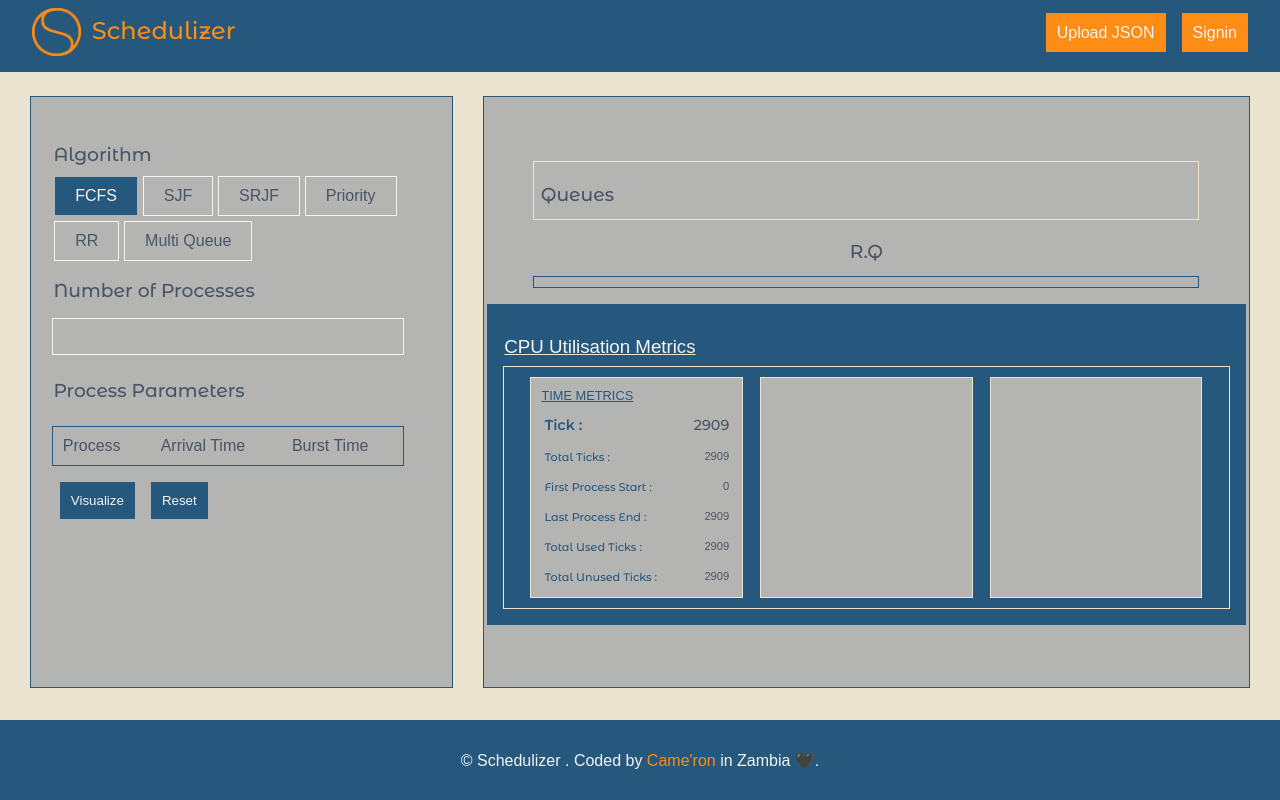
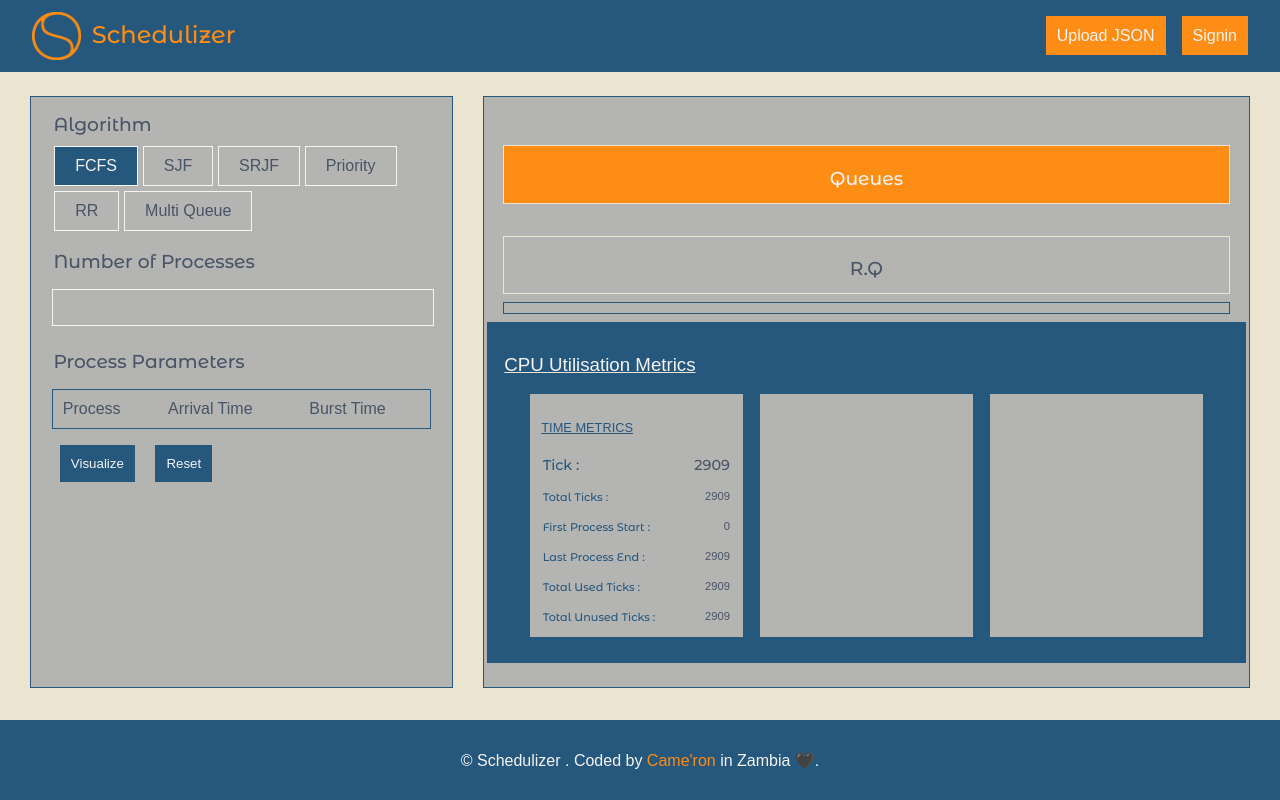
Before and after one commit to cameron-floid/schedulizer, a plain HTML site: page index.html in a window 1280 px wide. Drawn offline with Linux system fonts and the light colour scheme; files whose address does not match are found by name; a web font is replaced by a local one.

Commit message:
refactored the styles and added more color to the visual panel

```diff
--- a/assets/styles.css
+++ b/assets/styles.css
@@ -133,65 +133,42 @@
     font-style: italic;
 }
 
-/* Define @font-face rules for each font style */
-@font-face {
-    font-family: 'Montserrat Alternates';
-    src: url('assets/montserrat-alternatives/MontserratAlternates-Thin.ttf') format('truetype');
-    font-weight: 100;
-    font-style: normal;
-}
-
-/* Define @font-face rules for other font weights and styles */
-
 /* Apply the font-family to appropriate elements */
-body {
+body,
+h1,
+h2,
+h3,
+header,
+nav,
+ul,
+li,
+a,
+p {
     font-family: 'Montserrat Alternates', sans-serif;
 }
 
 /* Apply different font styles for different headers */
 h1 {
-    font-family: 'Montserrat Alternates', sans-serif;
-    font-weight: 700;
-    /* Example: Bold */
-    font-style: italic;
-    /* Example: Italic */
+    font: italic 700 'Montserrat Alternates', sans-serif;
 }
 
 h2 {
-    font-family: 'Montserrat Alternates', sans-serif;
     font-weight: 400;
-    /* Example: Regular */
 }
 
 h3 {
-    font-family: 'Montserrat Alternates', sans-serif;
     font-weight: 300;
-    /* Example: Light */
 }
 
 /* Apply different font styles for different elements */
-header {
-    font-family: 'Montserrat Alternates', sans-serif;
-}
 
-nav {
-    font-family: 'Montserrat Alternates', sans-serif;
-}
-
-ul,
-li,
-a {
-    font-family: 'Montserrat Alternates', sans-serif;
-}
-
-html {
+html,
+body {
     padding: 0;
     margin: 0;
 }
 
 body {
-    padding: 0;
-    margin: 0;
     background-color: var(--background);
 }
 
@@ -214,8 +191,8 @@ header {
     top: 0;
     width: 100%;
     display: flex;
-    flex-direction: row;
     justify-content: space-between;
+    align-items: center;
 }
 
 ul {
@@ -223,20 +200,21 @@ ul {
     list-style-type: none;
 }
 
-.header-col li {
-    margin: 0.5rem 0;
+.header-col {
+    margin: 0 1.5rem;
+    display: flex;
+    align-items: center;
 }
 
-.header-col.logo a {
+.logo a {
+    display: flex;
     margin: 0;
     padding: 0;
-    display: flex;
     text-decoration: none;
 }
 
 .btn {
     text-decoration: none;
-    /* border: 1px solid var(--grey); */
     border: 1px solid transparent;
     padding: 10px;
     margin: .5rem;
@@ -257,11 +235,6 @@ ul {
     margin-right: .5rem;
 }
 
-.header-col {
-    margin: 0 1.5rem;
-    display: flex;
-}
-
 .logo-text {
     font-size: 1.5rem;
     color: var(--primary);
@@ -277,8 +250,6 @@ ul {
 .secondary-btn:hover {
     background: var(--primary);
     box-shadow: 4px 4px 0 0 var(--secondary);
-    /* border: 1px solid var(--text-light); */
-    border: 1px solid transparent;
 }
 
 footer {
@@ -300,75 +271,56 @@ footer {
     text-decoration: none;
 }
 
-
 .view-port {
     background-color: var(--background);
     display: flex;
     height: 74vh;
-    width: auto;
     justify-content: space-evenly;
     margin: 6rem 0;
 }
 
-.control-panel {
-    flex: 0.33;
+.control-panel,
+.visual-panel {
     width: 100%;
     border: 1px solid var(--secondary);
     background-color: var(--grey);
-    display: flex;
-    min-height: 150px;
-    /* Set a minimum height for the control panel */
-    overflow-y: auto;
-    /* Add vertical scroll if content exceeds the height */
 }
 
-.control-panel.scrollable {
-    overflow: hidden;
+.control-panel {
+    flex: 0.33;
+    min-height: 150px;
     overflow-y: auto;
 }
 
 .visual-panel {
     flex: .6;
-    width: 100%;
-    border: 1px solid var(--secondary);
-    background-color: var(--grey);
 }
 
-.visual-group {
-    display: flex;
+.visual-group,
+.visual-row,
+.queues {
     width: 95%;
-    margin: 1rem auto 1rem auto;
-    flex-direction: column;
+    margin: 1rem auto;
 }
 
-.visual-row:first-child {
+.first-row.queue-row {
     margin-top: 3rem;
+    margin-bottom: 2rem;
+    background: var(--primary);
 }
 
-.visual-row {
-    width: 90%;
-    margin: .5rem auto .5rem auto;
+.first-row.queue-row .header-text {
+    color: var(--text-light);
+}
+
+.queue-row {
     border: 1px solid var(--background);
     padding: .3rem;
-}
-
-.queues {
-    display: flex;
-    width: 95%;
-    margin: 1rem auto 1rem auto;
-    flex-direction: column;
+    margin: .5rem auto;
 }
 
 .queue-row.header-text-row .header-text {
     text-align: center;
-    margin: 0 auto 0 auto;
-}
-
-.queue-row {
-    overflow-x: auto;
-    width: 90%;
-    padding: .3rem;
-    margin: .5rem auto .5rem auto;
 }
 
 .process {
@@ -379,9 +331,7 @@ footer {
     font-size: .8rem;
     color: var(--text-light);
     margin: .15rem;
-    white-space: normal;
 }
-
 
 .queue {
     border: 1px solid var(--secondary);
@@ -434,7 +384,6 @@ footer {
 }
 
 .stat-row {
-    border: 1px solid var(--background);
     display: flex;
     padding: 10px;
     justify-content: space-evenly;
@@ -443,12 +392,10 @@ footer {
 .stat-box {
     flex: .3;
     background: var(--grey);
-    border: 1px solid var(--background);
     padding: 5px;
 }
 
 .stat-box .header-text {
-    margin: 0;
     padding: 5px;
     text-align: left;
     text-transform: uppercase;
@@ -464,7 +411,6 @@ footer {
     text-transform: capitalize;
     text-align: left;
     padding: 0.5rem;
-    margin: 0;
 }
 
 .metric-label::after {
@@ -481,11 +427,7 @@ footer {
     font-weight: 400;
 }
 
-.metric.clock .metric-label {
-    font-weight: 600;
-    font-size: .9rem;
-}
-
+.metric.clock .metric-label,
 .metric.clock .metric-value {
     font-weight: 500;
     font-size: .9rem;
@@ -499,11 +441,9 @@ footer {
 
 .button-group {
     display: inline-flex;
-    flex-direction: row;
     align-items: center;
     flex-wrap: wrap;
     justify-content: flex-start;
-
 }
 
 .button-group input[type="radio"] {
@@ -522,7 +462,6 @@ footer {
 .button-group input[type="radio"]:checked+label {
     background-color: var(--secondary);
     color: var(--text-light);
-    border-color: var(--grey);
 }
 
 .btn-option {
@@ -534,7 +473,8 @@ input[type="text"],
 input[type="email"],
 input[type="password"],
 input[type="number"],
-textarea {
+textarea,
+select {
     font-family: 'Montserrat Alternates', sans-serif;
     padding: 10px;
     margin: 0.5rem 0;
@@ -552,35 +492,26 @@ textarea {
     margin: 1rem 0.1rem 0.5rem;
 }
 
-.form-row {
-    display: flex;
-    width: 93%;
-    justify-content: space-between;
-}
-
-/* Style the input field on focus */
+/* Style input fields on focus */
 input:focus,
-textarea:focus {
+textarea:focus,
+select:focus-visible {
     border-color: var(--secondary);
     outline: none;
 }
 
-
 /* Process table */
-/* Style the table */
 table {
     width: 100%;
     border-collapse: collapse;
     margin-top: 1rem;
 }
 
-/* Style table header */
 thead {
     color: var(--text-dark);
     border: 1px solid var(--secondary);
 }
 
-/* Style table header cells */
 th {
     padding: 10px;
     text-align: left;
@@ -588,17 +519,14 @@ th {
     font-size: 1rem;
 }
 
-/* Style table body rows */
 tbody tr:nth-child(even) {
     background-color: var(--grey);
 }
 
-/* Style table body cells */
 td {
     padding: 5px 10px;
 }
 
-/* Style input fields within the table */
 table input[type="number"] {
     font-family: 'Montserrat Alternates', sans-serif;
     padding: 5px;
@@ -609,101 +537,32 @@ table input[type="number"] {
     width: 100%;
 }
 
-/* Style input fields on focus within the table */
 table input[type="number"]:focus {
     border-color: var(--secondary);
     outline: none;
 }
 
-.scrollable {
+/* Scrollbar styling */
+.scrollable,
+.horizontal-scroll {
     overflow: hidden;
-    overflow-y: scroll;
-    /* max-height: 100px; */
+    overflow-y: auto;
+    overflow-x: hidden;
 }
 
-/* Show the scrollbar for vertical scrolling */
-.scrollable::-webkit-scrollbar {
+.scrollable::-webkit-scrollbar,
+.horizontal-scroll::-webkit-scrollbar {
     width: 12px;
-    margin-left: 1rem;
+    height: 12px;
+    background-color: var(--grey);
 }
 
-/* Track */
-.scrollable::-webkit-scrollbar-track {
-    background: var(--grey);
-    border: 1px solid var(--text-light);
+.scrollable::-webkit-scrollbar-thumb,
+.horizontal-scroll::-webkit-scrollbar-thumb {
+    background-color: var(--secondary);
 }
 
-/* Handle */
-.scrollable::-webkit-scrollbar-thumb {
-    background: var(--secondary);
+.scrollable::-webkit-scrollbar-thumb:hover,
+.horizontal-scroll::-webkit-scrollbar-thumb:hover {
+    background-color: var(--primary);
 }
-
-/* Handle on hover */
-.scrollable::-webkit-scrollbar-thumb:hover {
-    background: var(--primary);
-}
-
-/* queue row styles */
-
-.horizontal-scroll {
-    overflow-x: auto;
-    overflow-y: hidden;
-    white-space: nowrap;
-}
-
-/* Show the scrollbar for horizontal scrolling */
-.horizontal-scroll::-webkit-scrollbar {
-    height: 12px;
-    margin-top: 1rem;
-}
-
-/* Track */
-.horizontal-scroll::-webkit-scrollbar-track {
-    background: var(--grey);
-    border: 1px solid var(--text-light);
-}
-
-/* Handle */
-.horizontal-scroll::-webkit-scrollbar-thumb {
-    background: var(--secondary);
-}
-
-/* Handle on hover */
-.horizontal-scroll::-webkit-scrollbar-thumb:hover {
-    background: var(--primary);
-}
-
-
-/* Style the select field */
-select {
-    padding: 8px;
-    font-size: 14px;
-    border: 1px solid var(--text-light);
-    background: transparent;
-    border-radius: 0;
-    /* Ensure sharp corners */
-}
-
-select:focus-visible {
-    outline: none;
-}
-
-/* Style the options */
-select option {
-    padding: 8px;
-    font-size: 14px;
-    background: var(--grey);
-    border: 1px solid var(--text-light);
-    border-radius: 0;
-}
-
-select:focus>option:checked {
-    background: var(--secondary) !important;
-    color: var(--text-light) !important;
-}
-
-/* Style for hovered options */
-.option-hover {
-    background-color: var(--primary);
-    color: var(--text-light);
-}
--- a/index.html
+++ b/index.html
@@ -157,7 +157,7 @@
         <div class="visual-panel scrollable">
 
             <div class="visual-group">
-                <div class="visual-row">
+                <div class="first-row queue-row header-text-row">
                     <h3 class="header-text">Queues</h3>
                 </div>
                 <div id="queues">
```
